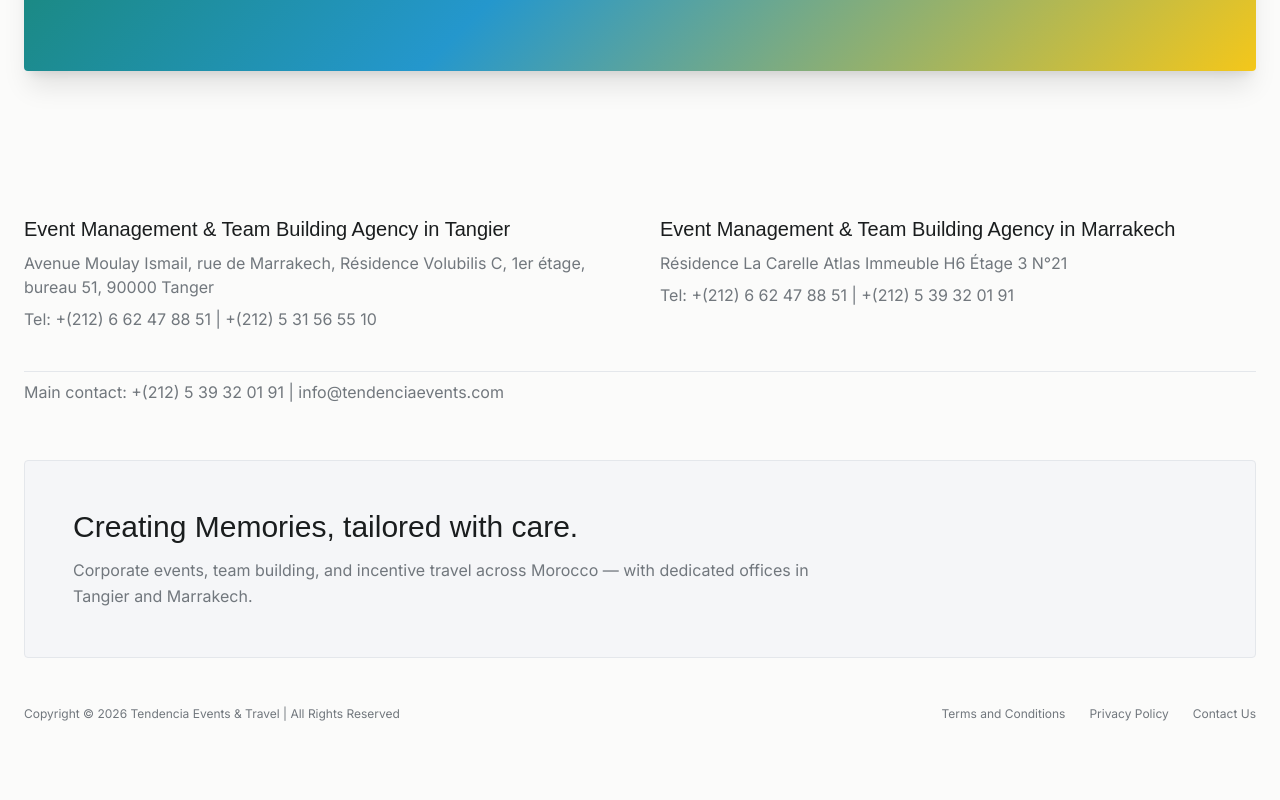
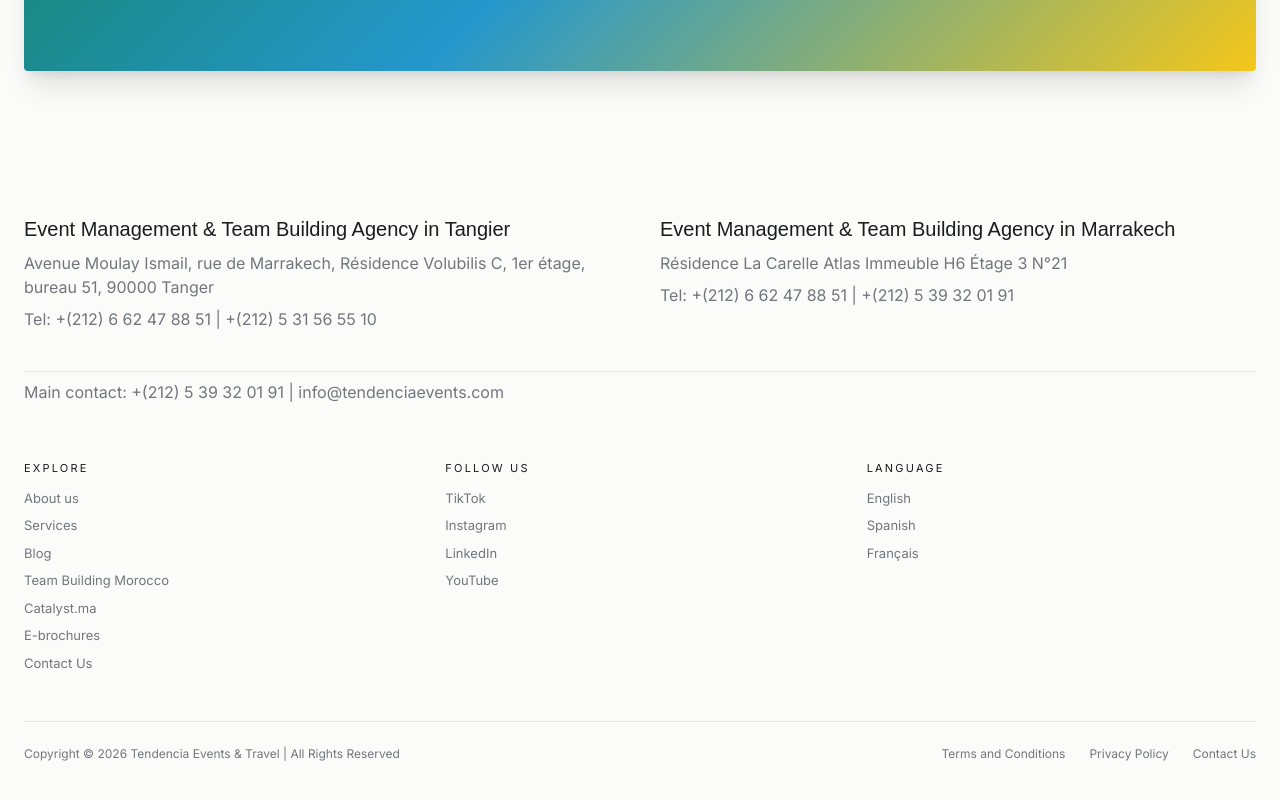
Before and after one commit to ali-r2005/tendenciaevents, a Next.js app: page / in a window 1280 px wide. Shown: the part 4109-4909 px from the top of the page. Built offline with nearby package versions, Linux system fonts and the light colour scheme; a web font is replaced by a local one.

Commit message:
add an rule and make some changes

```diff
--- a/i18n/en.ts
+++ b/i18n/en.ts
@@ -200,10 +200,27 @@
   },
 
   footer: {
-    heading: "Creating Memories, tailored with care.",
-    description:
-      "Corporate events, team building, and incentive travel across Morocco — with dedicated offices in Tangier and Marrakech.",
     copyright: "Copyright © 2026 Tendencia Events & Travel | All Rights Reserved",
+    nav: [
+      { label: "About us", href: "/about-us" },
+      { label: "Services", href: "#services" },
+      { label: "Blog", href: "/blog" },
+      { label: "Team Building Morocco", href: "/team-building-morocco" },
+      { label: "Catalyst.ma", href: "https://catalyst.ma" },
+      { label: "E-brochures", href: "/e-brochures" },
+    ],
+    cta: "Contact Us",
+    social: [
+      { label: "TikTok", href: "https://www.tiktok.com" },
+      { label: "Instagram", href: "https://www.instagram.com" },
+      { label: "LinkedIn", href: "https://www.linkedin.com" },
+      { label: "YouTube", href: "https://www.youtube.com" },
+    ],
+    languages: [
+      { label: "English", href: "/en" },
+      { label: "Spanish", href: "/es" },
+      { label: "Français", href: "/fr" },
+    ],
     links: [
       { label: "Terms and Conditions", href: "/terms-and-conditions" },
       { label: "Privacy Policy", href: "/privacy-policy" },
--- a/src/app/page.tsx
+++ b/src/app/page.tsx
@@ -288,24 +288,66 @@
 
       {/* Footer */}
       <footer className="w-full max-w-[1400px] mx-auto px-4 sm:px-6 pt-8 pb-16 space-y-12">
-        <div className="w-full border border-brand-border bg-brand-subtle p-8 sm:p-12 rounded-custom">
-          <h3 className="font-display text-2xl sm:text-3xl text-brand-neutral font-normal mb-3">
-            {t.footer.heading}
-          </h3>
-          <p className="text-[16px] text-brand-muted max-w-3xl leading-relaxed">
-            {t.footer.description}
-          </p>
+        <div className="grid grid-cols-1 sm:grid-cols-3 gap-8 text-[13px] text-brand-muted">
+          <div className="space-y-3">
+            <h4 className="text-[11px] uppercase tracking-[0.2em] text-brand-neutral">Explore</h4>
+            <nav className="flex flex-col gap-2">
+              {t.footer.nav.map((link) => (
+                <a
+                  key={link.href}
+                  href={link.href}
+                  className="hover:text-brand-yellow transition-colors"
+                >
+                  {link.label}
+                </a>
+              ))}
+              <a href="/contact-us" className="hover:text-brand-neutral transition-colors">
+                {t.footer.cta}
+              </a>
+            </nav>
+          </div>
+
+          <div className="space-y-3">
+            <h4 className="text-[11px] uppercase tracking-[0.2em] text-brand-neutral">Follow Us</h4>
+            <nav className="flex flex-col gap-2">
+              {t.footer.social.map((link) => (
+                <a
+                  key={link.href}
+                  href={link.href}
+                  target="_blank"
+                  rel="noopener noreferrer"
+                  className="hover:text-brand-yellow transition-colors"
+                >
+                  {link.label}
+                </a>
+              ))}
+            </nav>
+          </div>
+
+          <div className="space-y-3">
+            <h4 className="text-[11px] uppercase tracking-[0.2em] text-brand-neutral">Language</h4>
+            <nav className="flex flex-col gap-2">
+              {t.footer.languages.map((lang) => (
+                <a
+                  key={lang.href}
+                  href={lang.href}
+                  className="hover:text-brand-yellow transition-colors"
+                >
+                  {lang.label}
+                </a>
+              ))}
+            </nav>
+          </div>
         </div>
 
-
-        <div className="flex flex-col sm:flex-row items-center justify-between gap-4 text-xs text-brand-muted">
+        <div className="flex flex-col sm:flex-row items-center justify-between gap-4 text-xs text-brand-muted border-t border-brand-border pt-6">
           <div>{t.footer.copyright}</div>
           <div className="flex items-center gap-6">
             {t.footer.links.map((link) => (
               <a
                 key={link.href}
                 href={link.href}
-                className="hover:text-brand-neutral transition-colors"
+                className="hover:text-brand-yellow transition-colors"
               >
                 {link.label}
               </a>
```
Also changed, not shown: 2 other files (tests, documents, lock files or other folders).
